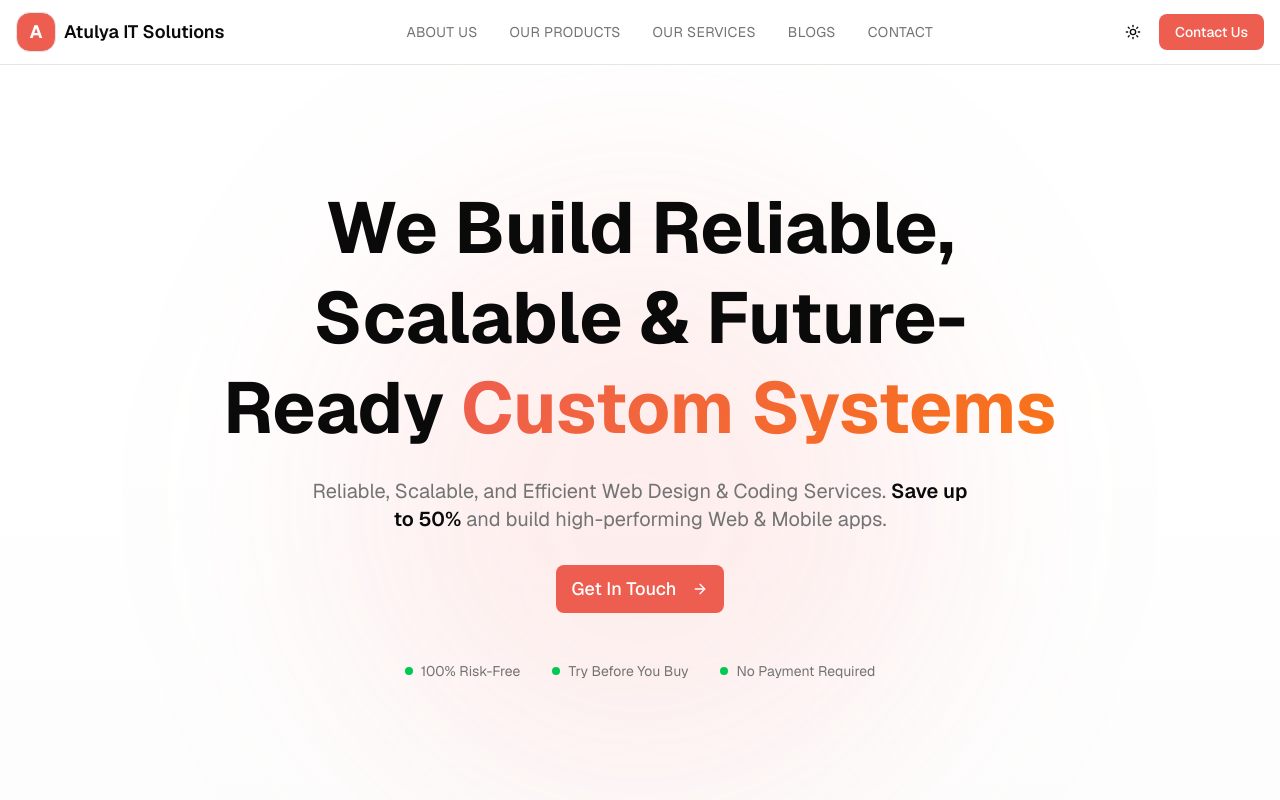
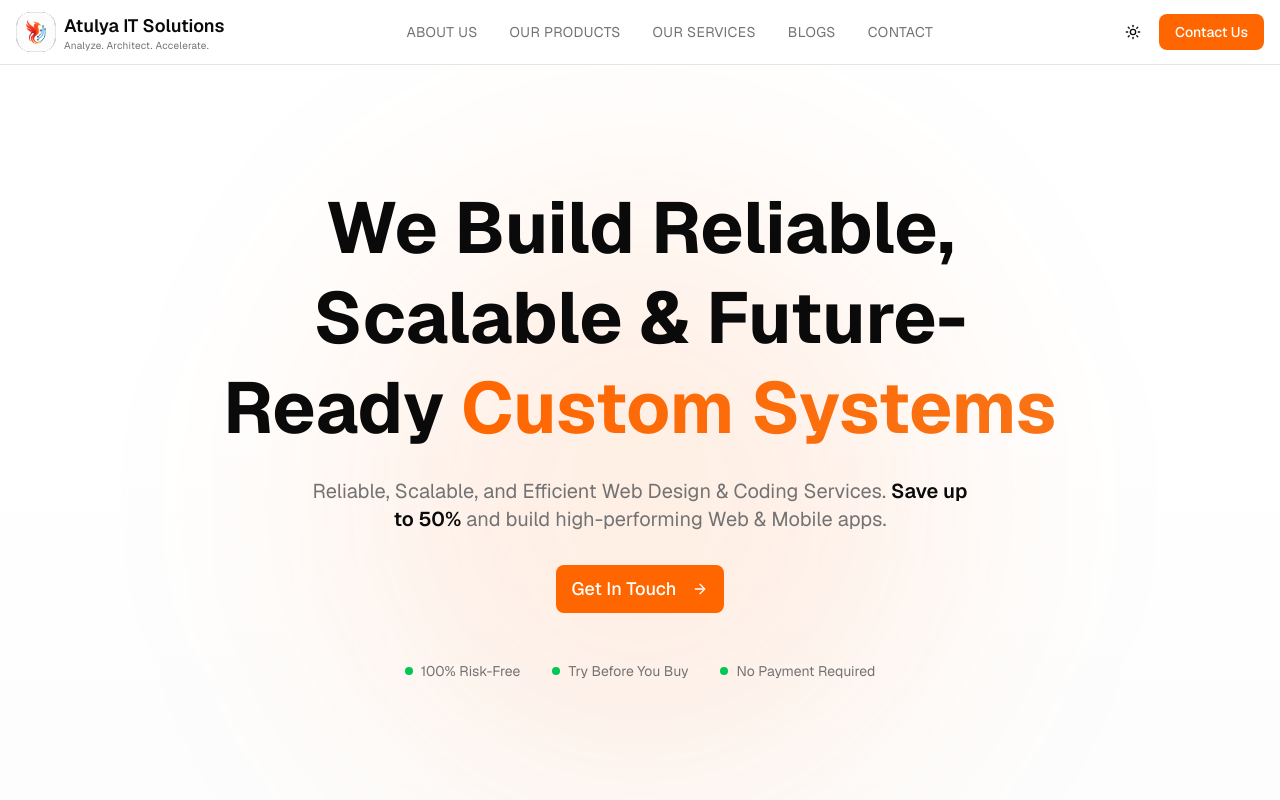
Before and after one commit to loveuat/atulyaitsolutions.com, a Next.js app in the folder frontend/: page / in a window 1280 px wide. Shown: the top 800 px of the page. Built offline with nearby package versions, Linux system fonts and the light colour scheme.

Commit message:
Done some changes

```diff
--- a/frontend/app/globals.css
+++ b/frontend/app/globals.css
@@ -11,7 +11,7 @@
   --card-foreground: #0a0a0a;
   --popover: #ffffff;
   --popover-foreground: #0a0a0a;
-  --primary: #ee5e50;
+  --primary: #ff6600;
   --primary-foreground: #ffffff;
   --secondary: #f5f5f5;
   --secondary-foreground: #0a0a0a;
@@ -23,8 +23,8 @@
   --destructive-foreground: #ffffff;
   --border: #e5e5e5;
   --input: #e5e5e5;
-  --ring: #ee5e50;
-  --chart-1: #ee5e50;
+  --ring: #ff6600;
+  --chart-1: #ff6600;
   --chart-2: #f97316;
   --chart-3: #eab308;
   --chart-4: #22c55e;
@@ -32,12 +32,12 @@
   --radius: 0.625rem;
   --sidebar: #fafafa;
   --sidebar-foreground: #0a0a0a;
-  --sidebar-primary: #ee5e50;
+  --sidebar-primary: #ff6600;
   --sidebar-primary-foreground: #ffffff;
   --sidebar-accent: #f5f5f5;
   --sidebar-accent-foreground: #0a0a0a;
   --sidebar-border: #e5e5e5;
-  --sidebar-ring: #ee5e50;
+  --sidebar-ring: #ff6600;
 }
 
 /* Dark mode - black background */
@@ -48,7 +48,7 @@
   --card-foreground: #ffffff;
   --popover: #0a0a0a;
   --popover-foreground: #ffffff;
-  --primary: #ee5e50;
+  --primary: #ff6600;
   --primary-foreground: #ffffff;
   --secondary: #171717;
   --secondary-foreground: #ffffff;
@@ -60,20 +60,20 @@
   --destructive-foreground: #fecaca;
   --border: #262626;
   --input: #262626;
-  --ring: #ee5e50;
-  --chart-1: #ee5e50;
+  --ring: #ff6600;
+  --chart-1: #ff6600;
   --chart-2: #f97316;
   --chart-3: #eab308;
   --chart-4: #22c55e;
   --chart-5: #06b6d4;
   --sidebar: #0a0a0a;
   --sidebar-foreground: #ffffff;
-  --sidebar-primary: #ee5e50;
+  --sidebar-primary: #ff6600;
   --sidebar-primary-foreground: #ffffff;
   --sidebar-accent: #171717;
   --sidebar-accent-foreground: #ffffff;
   --sidebar-border: #262626;
-  --sidebar-ring: #ee5e50;
+  --sidebar-ring: #ff6600;
 }
 
 @theme inline {
@@ -128,14 +128,14 @@
 
 /* Custom gradient text */
 .text-gradient {
-  background: linear-gradient(135deg, #ee5e50 0%, #ff8a7a 100%);
+  background: linear-gradient(135deg, #ff6600 0%, #ff8a7a 100%);
   -webkit-background-clip: text;
   -webkit-text-fill-color: transparent;
   background-clip: text;
 }
 
 .text-gradient-orange {
-  background: linear-gradient(135deg, #ee5e50 0%, #f97316 100%);
+  background: linear-gradient(135deg, #ff6600 0%, #f97316 100%);
   -webkit-background-clip: text;
   -webkit-text-fill-color: transparent;
   background-clip: text;
@@ -165,7 +165,7 @@
 
 /* Timeline line gradient */
 .timeline-line {
-  background: linear-gradient(to bottom, #ee5e50, transparent);
+  background: linear-gradient(to bottom, #ff6600, transparent);
 }
 
 /* Marquee animations */
@@ -203,3 +203,12 @@
 .card-hover:hover {
   transform: translateY(-4px);
 }
+@layer utilities {
+  .container {
+    max-width: 1400px !important;
+    margin-left: auto;
+    margin-right: auto;
+    padding-left: 1rem;
+    padding-right: 1rem;
+  }
+}
--- a/frontend/components/sections/navbar.tsx
+++ b/frontend/components/sections/navbar.tsx
@@ -5,6 +5,7 @@ import { Menu, X } from "lucide-react";
 import Link from "next/link";
 import { Button } from "@/components/ui/button";
 import { ThemeToggle } from "@/components/theme-toggle";
+import Image from "next/image";
 
 const navLinks = [
   { name: "About Us", href: "/about" },
@@ -23,13 +24,24 @@ export function Navbar() {
         <div className="flex items-center justify-between h-16">
           {/* Logo */}
           <Link href="/" className="flex items-center gap-2">
-            <div className="w-10 h-10 rounded-xl flex items-center justify-center border border-border bg-primary transition-colors">
-              <span className="text-primary-foreground font-bold text-lg">A</span>
+          <div className="w-10 h-10 rounded-xl flex items-center justify-center border border-border bg-black dark:bg-white transition-colors">
+              <img
+                src="/aislogo.webp"
+                alt="Atulya IT Solutions Logo"
+                loading="eager"
+                className="w-10 h-10 object-contain rounded-xl"
+              />
             </div>
+
+          <div className="flex flex-col leading-tight">
             <span className="font-semibold text-lg text-foreground">
               Atulya IT Solutions
             </span>
-          </Link>
+            <span className="text-[10px] text-muted-foreground tracking-wide">
+              Analyze. Architect. Accelerate.
+            </span>
+          </div>
+        </Link>
 
           {/* Desktop Navigation */}
           <div className="hidden md:flex items-center gap-8">
```
Also changed, not shown: frontend/public/aislogo.webp (added), frontend/public/logosvg.svg (added).
